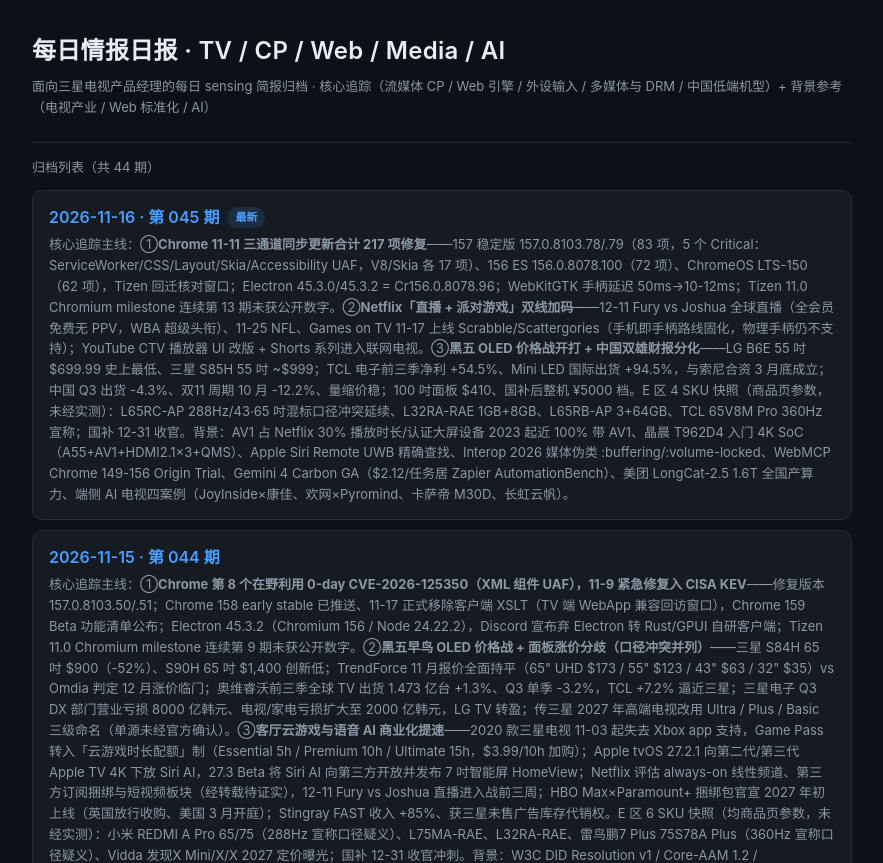
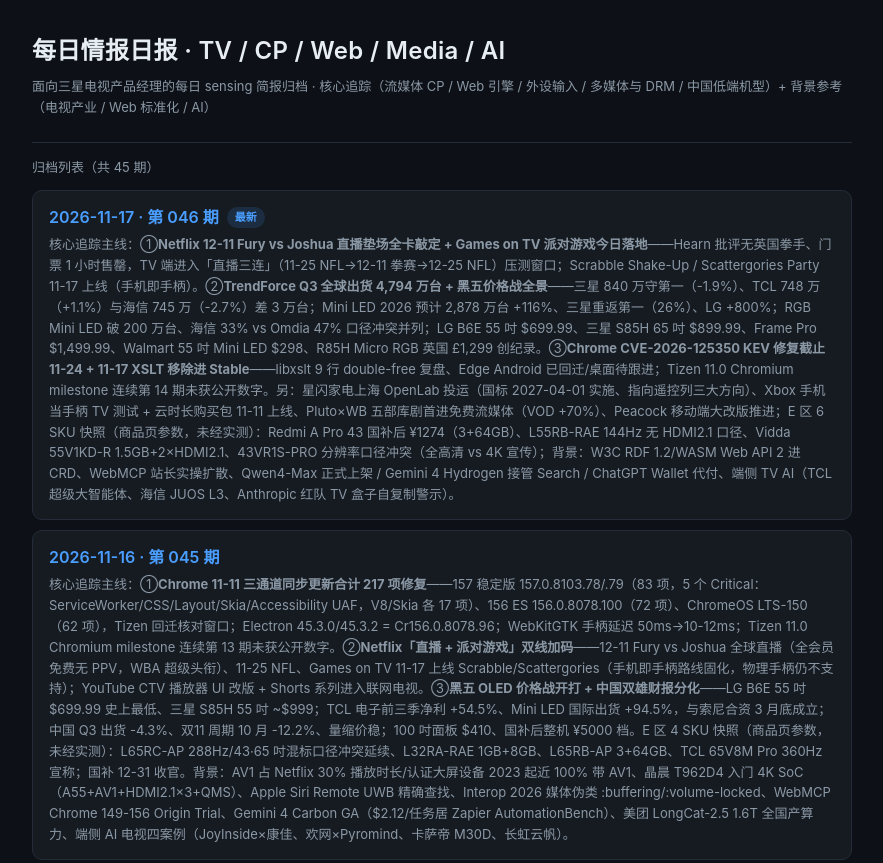
Before and after one commit to denisyq/DailySensingRepo, a plain HTML site: page index.html in a window 1280 px wide. Shown: the top 863 px of the page, without its empty margins (198-1081 px from the left). Drawn offline with Linux system fonts and the light colour scheme.

Commit message:
Add daily sensing briefing 2026-11-17

```diff
--- a/index.html
+++ b/index.html
@@ -32,10 +32,14 @@ footer{margin-top:32px;border-top:1px solid var(--border);padding-top:14px;
   <h1>每日情报日报 · TV / CP / Web / Media / AI</h1>
   <div class="sub">面向三星电视产品经理的每日 sensing 简报归档 · 核心追踪（流媒体 CP / Web 引擎 / 外设输入 / 多媒体与 DRM / 中国低端机型）+ 背景参考（电视产业 / Web 标准化 / AI）</div>
 
-  <div class="meta">归档列表（共 44 期）</div>
+  <div class="meta">归档列表（共 45 期）</div>
   <ul>
 <li>
-      <a href="reports/daily-briefing-2026-11-16.html">2026-11-16 · 第 045 期<span class="badge">最新</span></a>
+      <a href="reports/daily-briefing-2026-11-17.html">2026-11-17 · 第 046 期<span class="badge">最新</span></a>
+      <div class="desc">核心追踪主线：①<b>Netflix 12-11 Fury vs Joshua 直播垫场全卡敲定 + Games on TV 派对游戏今日落地</b>——Hearn 批评无英国拳手、门票 1 小时售罄，TV 端进入「直播三连」（11-25 NFL→12-11 拳赛→12-25 NFL）压测窗口；Scrabble Shake-Up / Scattergories Party 11-17 上线（手机即手柄）。②<b>TrendForce Q3 全球出货 4,794 万台 + 黑五价格战全景</b>——三星 840 万守第一（-1.9%）、TCL 748 万（+1.1%）与海信 745 万（-2.7%）差 3 万台；Mini LED 2026 预计 2,878 万台 +116%、三星重返第一（26%）、LG +800%；RGB Mini LED 破 200 万台、海信 33% vs Omdia 47% 口径冲突并列；LG B6E 55 吋 $699.99、三星 S85H 65 吋 $899.99、Frame Pro $1,499.99、Walmart 55 吋 Mini LED $298、R85H Micro RGB 英国 £1,299 创纪录。③<b>Chrome CVE-2026-125350 KEV 修复截止 11-24 + 11-17 XSLT 移除进 Stable</b>——libxslt 9 行 double-free 复盘、Edge Android 已回迁/桌面待跟进；Tizen 11.0 Chromium milestone 连续第 14 期未获公开数字。另：星闪家电上海 OpenLab 投运（国标 2027-04-01 实施、指向遥控列三大方向）、Xbox 手机当手柄 TV 测试 + 云时长购买包 11-11 上线、Pluto×WB 五部库剧首进免费流媒体（VOD +70%）、Peacock 移动端大改版推进；E 区 6 SKU 快照（商品页参数，未经实测）：Redmi A Pro 43 国补后 ¥1274（3+64GB）、L55RB-RAE 144Hz 无 HDMI2.1 口径、Vidda 55V1KD-R 1.5GB+2×HDMI2.1、43VR1S-PRO 分辨率口径冲突（全高清 vs 4K 宣传）；背景：W3C RDF 1.2/WASM Web API 2 进 CRD、WebMCP 站长实操扩散、Qwen4-Max 正式上架 / Gemini 4 Hydrogen 接管 Search / ChatGPT Wallet 代付、端侧 TV AI（TCL 超级大智能体、海信 JUOS L3、Anthropic 红队 TV 盒子自复制警示）。</div>
+    </li>
+<li>
+      <a href="reports/daily-briefing-2026-11-16.html">2026-11-16 · 第 045 期</a>
       <div class="desc">核心追踪主线：①<b>Chrome 11-11 三通道同步更新合计 217 项修复</b>——157 稳定版 157.0.8103.78/.79（83 项，5 个 Critical：ServiceWorker/CSS/Layout/Skia/Accessibility UAF，V8/Skia 各 17 项）、156 ES 156.0.8078.100（72 项）、ChromeOS LTS-150（62 项），Tizen 回迁核对窗口；Electron 45.3.0/45.3.2 = Cr156.0.8078.96；WebKitGTK 手柄延迟 50ms→10-12ms；Tizen 11.0 Chromium milestone 连续第 13 期未获公开数字。②<b>Netflix「直播 + 派对游戏」双线加码</b>——12-11 Fury vs Joshua 全球直播（全会员免费无 PPV，WBA 超级头衔）、11-25 NFL、Games on TV 11-17 上线 Scrabble/Scattergories（手机即手柄路线固化，物理手柄仍不支持）；YouTube CTV 播放器 UI 改版 + Shorts 系列进入联网电视。③<b>黑五 OLED 价格战开打 + 中国双雄财报分化</b>——LG B6E 55 吋 $699.99 史上最低、三星 S85H 55 吋 ~$999；TCL 电子前三季净利 +54.5%、Mini LED 国际出货 +94.5%，与索尼合资 3 月底成立；中国 Q3 出货 -4.3%、双11 周期 10 月 -12.2%、量缩价稳；100 吋面板 $410、国补后整机 ¥5000 档。E 区 4 SKU 快照（商品页参数，未经实测）：L65RC-AP 288Hz/43·65 吋混标口径冲突延续、L32RA-RAE 1GB+8GB、L65RB-AP 3+64GB、TCL 65V8M Pro 360Hz 宣称；国补 12-31 收官。背景：AV1 占 Netflix 30% 播放时长/认证大屏设备 2023 起近 100% 带 AV1、晶晨 T962D4 入门 4K SoC（A55+AV1+HDMI2.1×3+QMS）、Apple Siri Remote UWB 精确查找、Interop 2026 媒体伪类 :buffering/:volume-locked、WebMCP Chrome 149-156 Origin Trial、Gemini 4 Carbon GA（$2.12/任务居 Zapier AutomationBench）、美团 LongCat-2.5 1.6T 全国产算力、端侧 AI 电视四案例（JoyInside×康佳、欢网×Pyromind、卡萨帝 M30D、长虹云帆）。</div>
     </li>
 <li>
```
